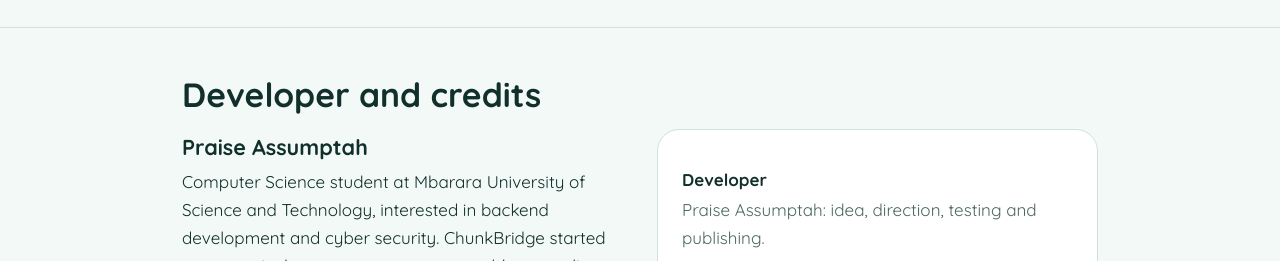
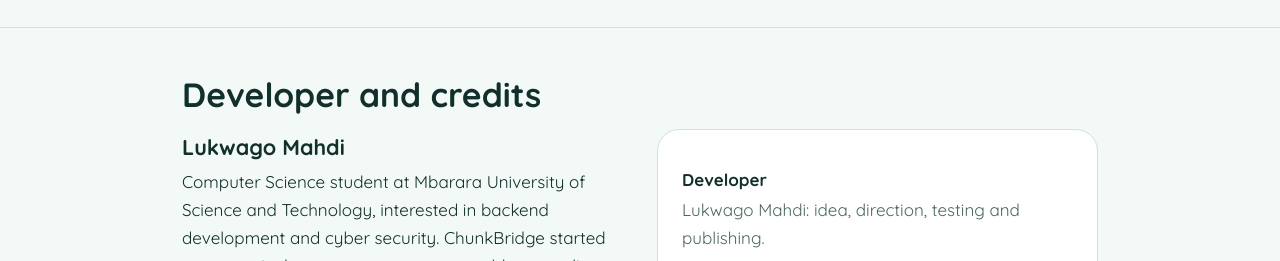
Before and after one commit to Mahdi27Tech/ChunkBridge, a plain HTML site: page index.html in a window 1280 px wide. Shown: the part 2860-3121 px from the top of the page. Drawn offline with Linux system fonts and the light colour scheme.

Commit message:
Update developer credits in index.html

```diff
--- a/index.html
+++ b/index.html
@@ -210,14 +210,14 @@ code{background:var(--soft);padding:2px 7px;border-radius:7px;font-size:.92em}
   <h2>Developer and credits</h2>
   <div class="dev">
     <div>
-      <p class="who">Praise Assumptah</p>
+      <p class="who">Lukwago Mahdi</p>
       <p>Computer Science student at Mbarara University of Science and Technology, interested in backend development and cyber security. ChunkBridge started as a practical answer to a common problem: sending large files when data is expensive and apps limit file size.</p>
       <div class="btns">
         <a class="btn ghost" data-link="repo" href="#">Source and releases on GitHub</a>
       </div>
     </div>
     <dl class="panel">
-      <dt>Developer</dt><dd>Praise Assumptah: idea, direction, testing and publishing.</dd>
+      <dt>Developer</dt><dd>Lukwago Mahdi: idea, direction, testing and publishing.</dd>
       <dt>Claude (Anthropic)</dt><dd>AI pair-programmer: architecture, code and tests, written together with the developer.</dd>
       <dt>Quicksand</dt><dd>The typeface, under the SIL Open Font License.</dd>
       <dt>Open-source projects</dt><dd>Flutter, Riverpod, file_picker, share_plus, cryptography and url_launcher.</dd>
```
